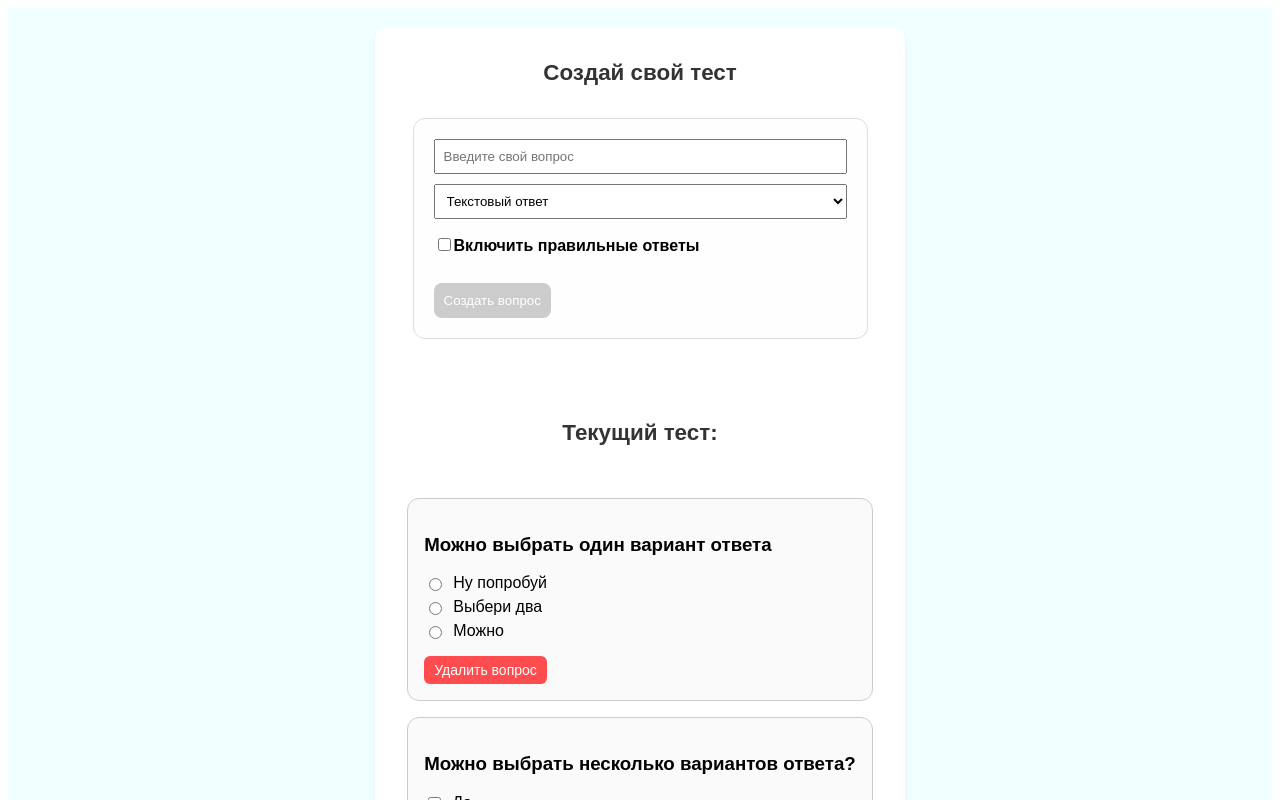
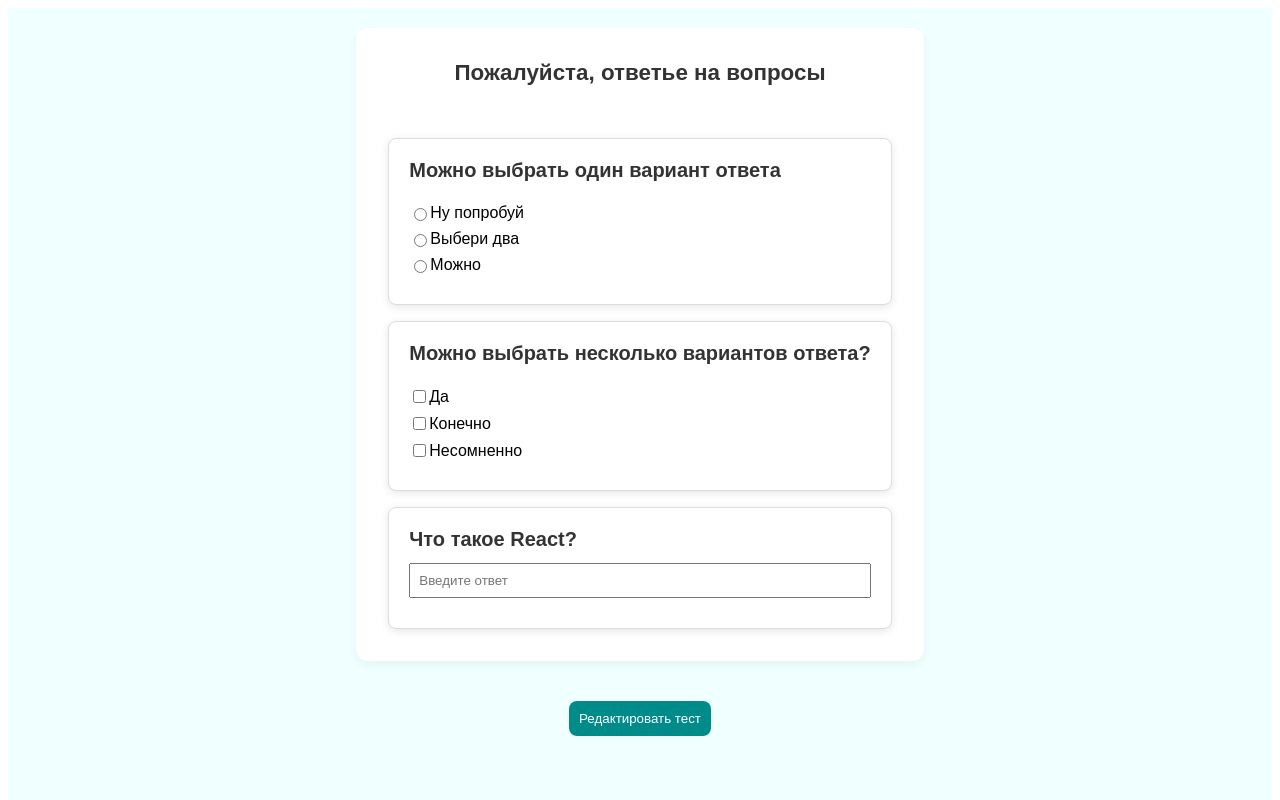
Before and after one commit to SvetlanaEP/quiz-form-app, a React (Vite) app: page / in a window 1280 px wide. Shown: the top 800 px of the page. Built offline with nearby package versions, Linux system fonts and the light colour scheme.

Commit message:
Стилизация страницы с отображением готового теста

```diff
--- a/src/App.tsx
+++ b/src/App.tsx
@@ -8,7 +8,7 @@ import { questionsData } from './QuestionData'
 
 
 const App: React.FC = () => {
-const [isEditing, setIsEditing] = useState(true)
+const [isEditing, setIsEditing] = useState(false)
 const [questions, setQuestions] = useState<Question[]>(questionsData)
 
 const handleAddQuestion = (newQuestion: Question) => {
--- /dev/null
+++ b/src/components/QuestionDisplay.styles.ts
@@ -0,0 +1,60 @@
+import styled from "styled-components";
+
+export const DisplayWrapper = styled.div`
+    display: flex;
+    flex-direction: column;
+    gap: 2rem;
+    background-color: #fff;
+    border-radius: 12px;
+    padding: 2rem;
+    box-shadow: 0 4px 10px rgba(0, 0, 0, 0.05);
+    max-width: 800px;
+    margin: 20px auto;
+`;
+
+export const ListWrapper = styled.div`
+  display: flex;
+  flex-direction: column;
+  gap: 16px;
+  margin-top: 20px;
+`;
+
+export const QuestionCard = styled.div`
+  display: flex;
+  flex-direction: column;
+  gap: 12px;
+  padding: 20px;
+  background-color: white;
+  border: 1px solid #ddd;
+  border-radius: 8px;
+  box-shadow: 0px 2px 8px rgba(0, 0, 0, 0.1);
+`;
+
+export const DisplayTitle = styled.h2`
+  font-size: 1.4rem;
+  margin: 0;
+  color: #333;
+  text-align: center;
+`
+export const AnswerItem = styled.label`
+display: flex;
+align-items: center;
+margin-bottom: 8px;
+`;
+
+
+export const QuestionText = styled.h3`
+  font-size: 20px;
+  color: #333;
+  margin: 0;
+`;
+export const Input = styled.input`
+  padding: 8px;
+  width: 100%;
+  margin-bottom: 10px;
+  box-sizing: border-box;
+`;
+
+export const AnswerBlock = styled.div`
+  margin: 10px 0;
+`;
--- a/src/components/QuestionDisplay.tsx
+++ b/src/components/QuestionDisplay.tsx
@@ -1,6 +1,8 @@
 
 import React from "react";
 import { Question} from "../types/types"
+import { DisplayWrapper, QuestionCard, DisplayTitle, AnswerItem,
+  QuestionText, Input, AnswerBlock, ListWrapper } from "./QuestionDisplay.styles";
 
 interface QuestinFormProps {
   questions: Question[];
@@ -8,47 +10,48 @@ interface QuestinFormProps {
 
 const QuestionDisplay: React.FC<QuestinFormProps> = ({questions}) => {
   return (
-    <div>
-      <h2>Пожалуйста, ответье на вопросы</h2>
+    <DisplayWrapper>
+      <DisplayTitle>Пожалуйста, ответье на вопросы</DisplayTitle>
+      <ListWrapper>
       {questions.map((question) => {
         return (
-          <div key={question.id}>
-            <h3>{question.questionText}</h3>
+          <QuestionCard key={question.id}>
+            <QuestionText>{question.questionText}</QuestionText>
             <div>
 
               {question.type==='input' ? (
-                <input type="input" placeholder='Введите ответ'/>
+                <Input type="input" placeholder='Введите ответ'/>
                 ) :
                   question.type === 'radio' ? (
-                    <>
+                    <AnswerBlock>
                       { question.answersList.map((answer, index) => (
-                        <label>
+                        <AnswerItem>
                           <input key={index} type="radio" name={`${question.id}`} />
                         {answer.answer}
-                        </label>
+                        </AnswerItem>
                       ))
                       }
-                    </>
+                    </AnswerBlock>
 
                     )
                 : (
-                  <>
+                  <AnswerBlock>
                     { question.answersList.map((answer, index) => (
-                      <label>
+                      <AnswerItem>
                         <input key={index} type="checkbox" name={`${question.id}`}/>
                         {answer.answer}
-                      </label>
+                      </AnswerItem>
                     ))}
-                  </>
+                  </AnswerBlock>
                  )
               }
 
             </div>
-          </div>
+          </QuestionCard>
         )
       })}
-
-    </div>
+      </ListWrapper>
+    </DisplayWrapper>
   )
 }
 
--- a/src/components/QuestionsList.tsx
+++ b/src/components/QuestionsList.tsx
@@ -17,7 +17,7 @@ const QuestionsList: React.FC <QuestinFormProps> = ({questions, onDeleteQuestion
           return (
             <QuestionCard key={question.id}>
             <h3>{question.questionText}</h3>
-            <div>
+            <ListWrapper>
 
               {question.type==='input' ? (
                 <Input type="input" placeholder='Введите ответ'/>
@@ -46,7 +46,7 @@ const QuestionsList: React.FC <QuestinFormProps> = ({questions, onDeleteQuestion
                  )
               }
               <DeleteButton onClick={() => {onDeleteQuestion(question.id)}}>Удалить вопрос</DeleteButton>
-            </div>
+            </ListWrapper>
           </QuestionCard>
           )
         })
```
